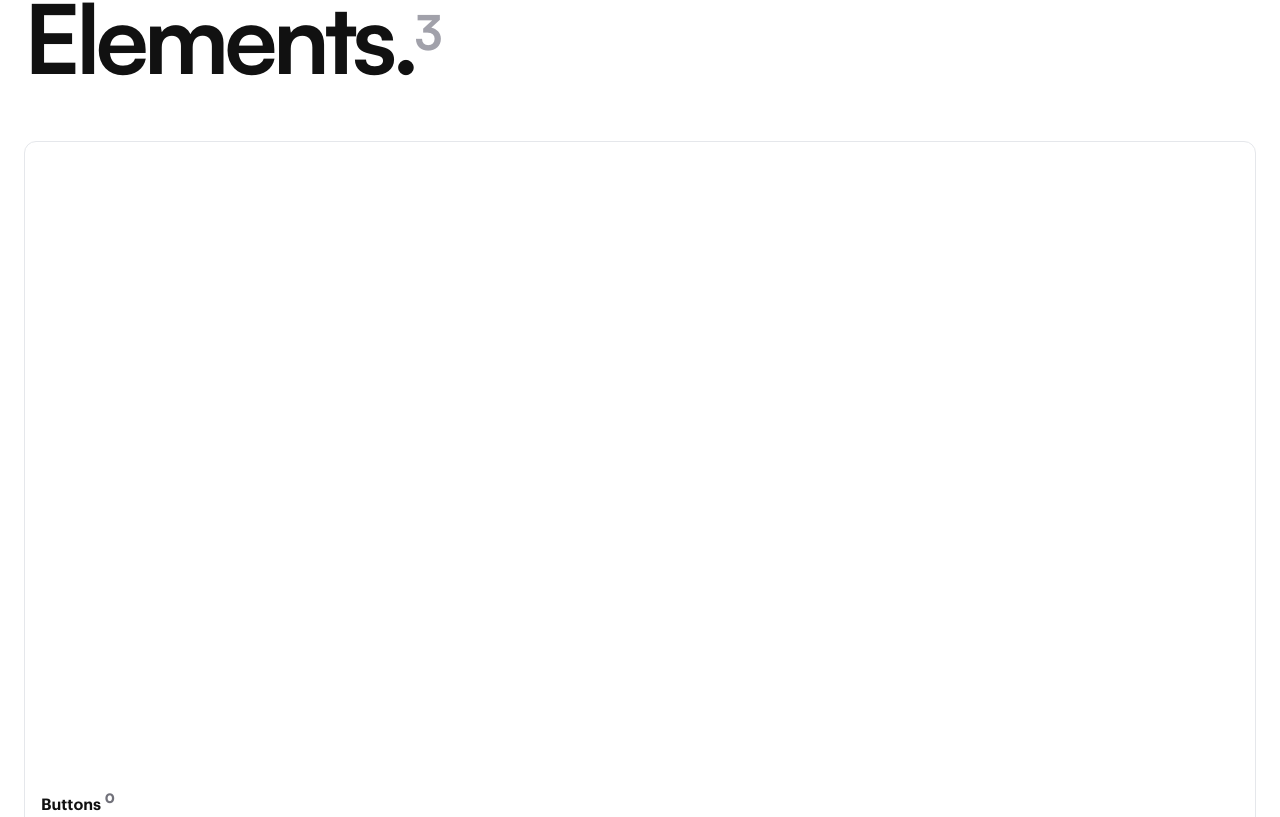
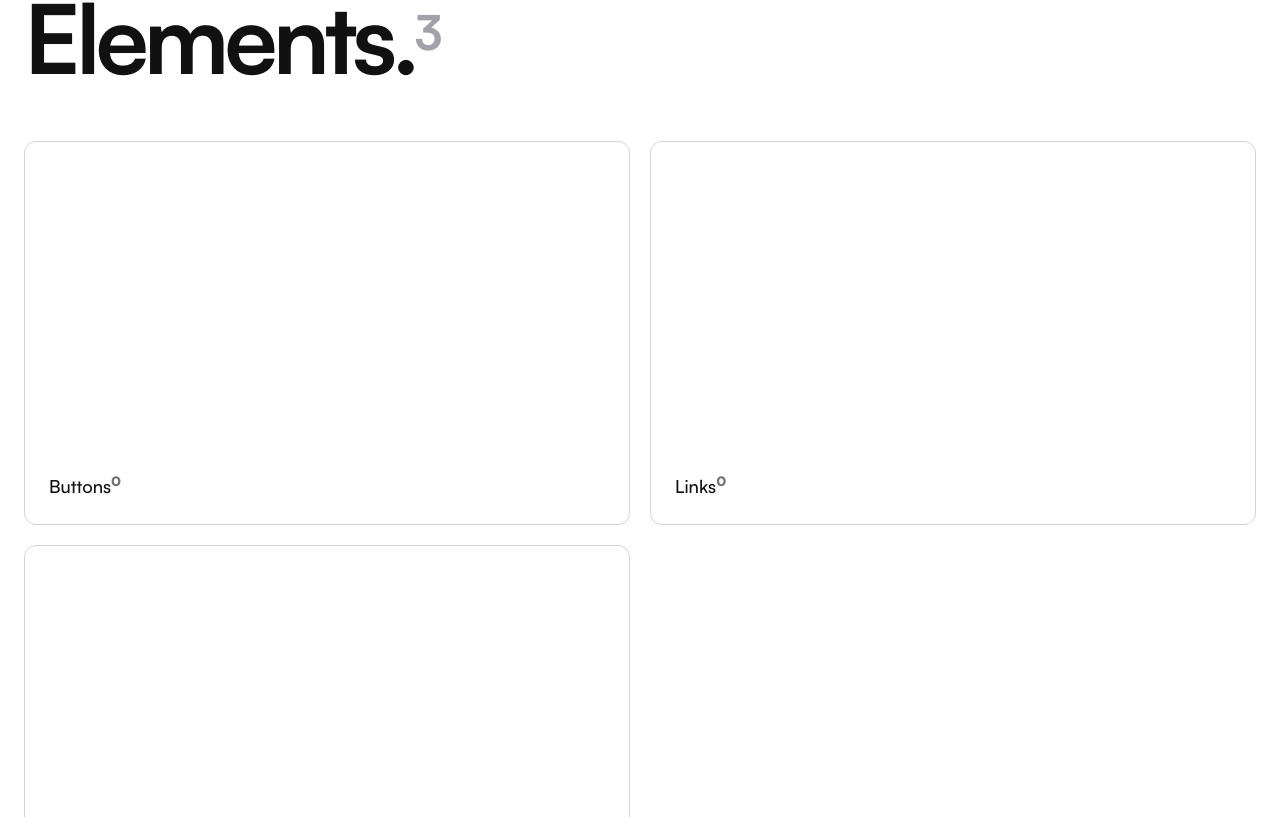
Before and after one commit to Jeff-Maina/craft, a Next.js app: page /elements in a window 1280 px wide. Shown: the part 183-1000 px from the top of the page. Built offline with nearby package versions, Linux system fonts and the light colour scheme.

Commit message:
Add 'ComponentCard' component

```diff
--- a/src/app/(pages)/elements/page.tsx
+++ b/src/app/(pages)/elements/page.tsx
@@ -3,6 +3,7 @@ import { ElementsData } from "@/data/AppData";
 import Link from "next/link";
 
 import type { Pageprops } from "@/lib/Interfaces";
+import ComponentCard from "@/app/layouts/Cards/ComponentCard";
 
 const PageOptions: Pageprops = {
   page: "Elements",
@@ -14,20 +15,9 @@ const Elements = () => {
   return (
     <PageLayout pageOptions={PageOptions}>
       <section>
-        <div className="grid gap-5">
+        <div className="grid gap-3 md:grid-cols-2 lg:gap-5">
           {ElementsData.map((element, index) => {
-            return (
-              <Link href={element.elementPagePath}>
-                <div className="w-full aspect-video border rounded-xl p-4 flex flex-col font-graphik-semibold justify-end">
-                  <p className="text-[#111]">
-                    {element.elementName}{" "}
-                    <sup className="text-zinc-500 font-campton-bold text-sm">
-                      {element.componentCount}
-                    </sup>{" "}
-                  </p>
-                </div>
-              </Link>
-            );
+            return <ComponentCard component={element} key={index} />;
           })}
         </div>
       </section>
--- /dev/null
+++ b/src/app/layouts/Cards/ComponentCard.tsx
@@ -0,0 +1,26 @@
+import { FC } from "react";
+import Link from "next/link";
+
+interface ComponentProps {
+  component: {
+    elementPagePath: string;
+    elementName: string;
+    componentCount: number;
+  };
+}
+const ComponentCard: FC<ComponentProps> = ({ component }) => {
+  return (
+    <Link href={component.elementPagePath}>
+      <div className="h-36 md:h-44 lg:h-96 w-full lg:aspect-video border border-zinc-300 rounded-xl p-4 lg:p-6 flex flex-col justify-end font-satoshi-medium hover:border-black transition-all duration-300">
+        <p className="text-[#111] md:text-lg">
+          {component.elementName}
+          <sup className="text-zinc-500 font-campton-bold text-sm">
+            {component.componentCount}
+          </sup>
+        </p>
+      </div>
+    </Link>
+  );
+};
+
+export default ComponentCard;
```
